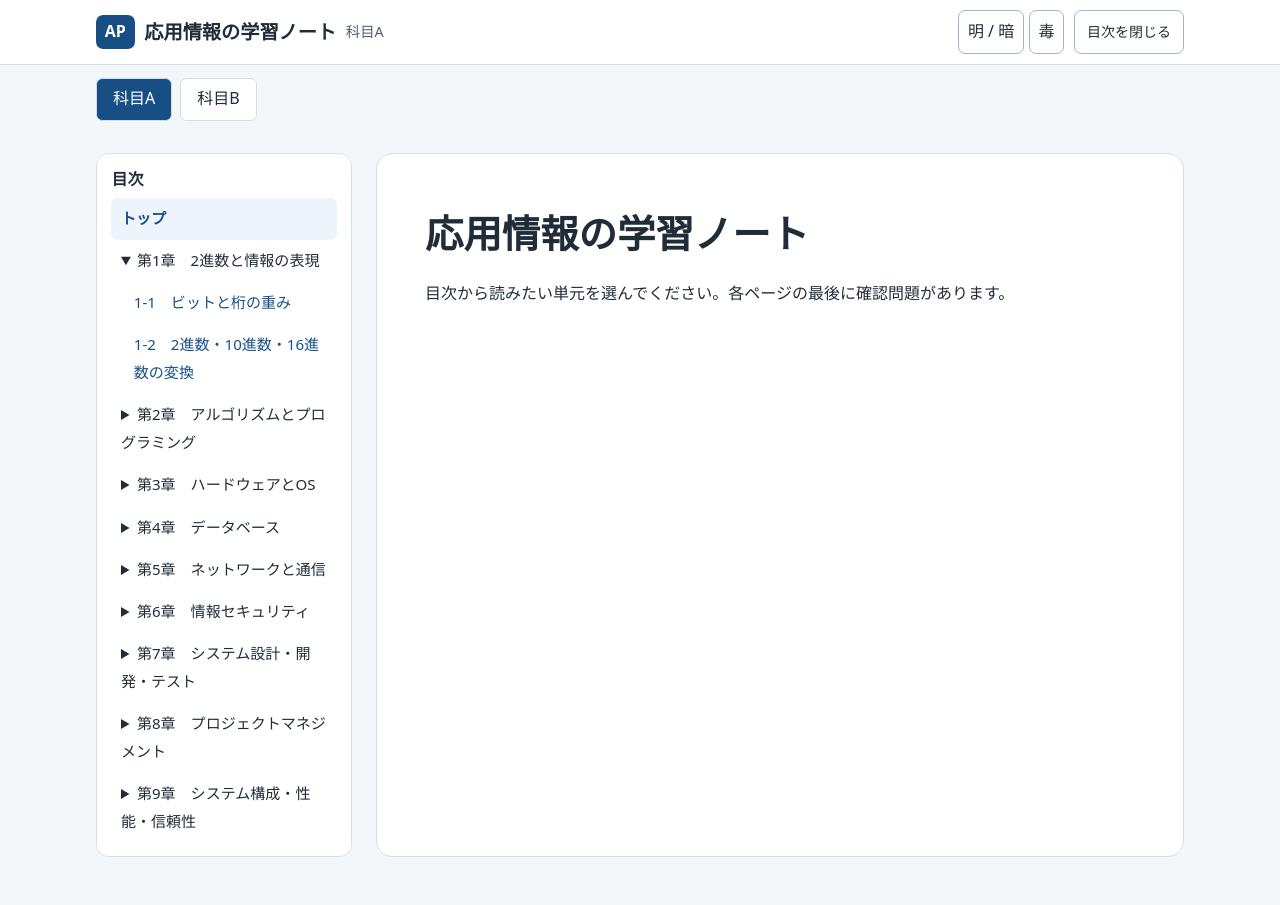
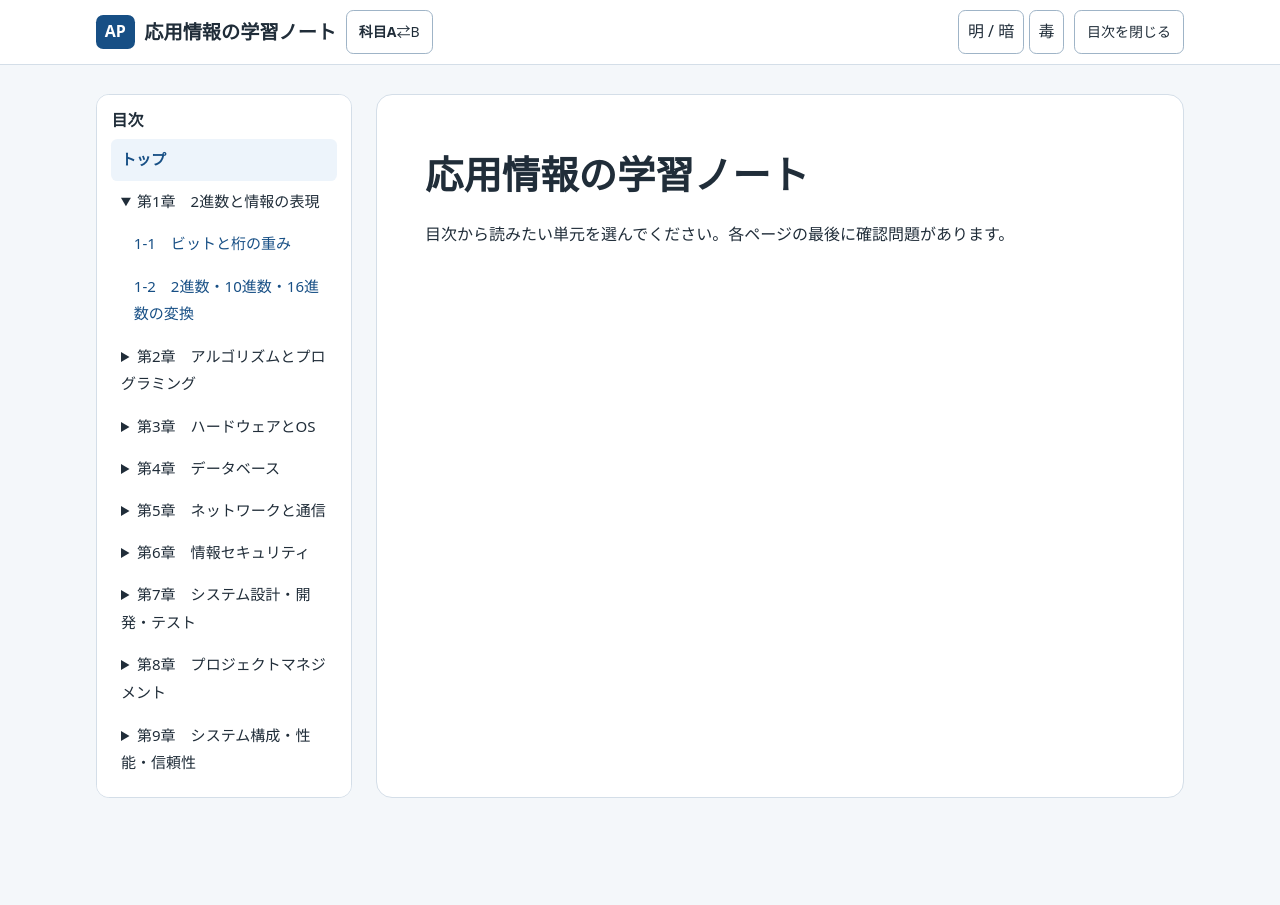
Before and after one commit to NEZIKI2149/github-test, a plain HTML site: page ap-study-note/index.html in a window 1280 px wide. After the commit the page ends 846 px from the top, so only its background shows below. Drawn offline with Linux system fonts and the light colour scheme.

Commit message:
Move subject toggle next to site title

```diff
--- a/ap-study-note/index.html
+++ b/ap-study-note/index.html
@@ -199,6 +199,9 @@
     .schedule-diagram .critical-edge { stroke: var(--accent); }
     [data-theme="dark"] canvas { background: #edf4fb; color: #202d39; }
     .theme-controls { display: flex; gap: .3rem; margin-left: auto; }
+    #subject-toggle { flex: none; white-space: nowrap; font-size: .875rem; }
+    #subject-toggle span { font-weight: 400; }
+    #subject-toggle [data-current] { font-weight: 750; }
     .theme-controls button { white-space: nowrap; padding-inline: .55rem; }
     #toc-toggle { margin-left: 0; }
     @media (max-width: 480px) {
@@ -212,7 +215,8 @@
 <body>
   <a class="skip" href="#main">本文へ移動</a>
   <header class="masthead">
-    <div class="masthead-inner"><span class="brand">AP</span><strong>応用情報の学習ノート</strong><span class="context">科目A</span>
+    <div class="masthead-inner"><span class="brand">AP</span><strong>応用情報の学習ノート</strong>
+      <button type="button" id="subject-toggle" aria-label="科目Aを表示中。科目Bに切り替える"><span data-current>科目A</span>⇄<span>B</span></button>
       <div class="theme-controls">
         <button id="theme-toggle" type="button" aria-label="暗い配色" aria-pressed="false">明 / 暗</button>
         <button id="poison-toggle" type="button" aria-label="毒モード" aria-pressed="false">毒</button>
@@ -242,13 +246,6 @@
       poison.addEventListener("click", () => saveTheme(root.dataset.standardTheme, root.dataset.theme !== "poison"));
     })();
   </script>
-  <div class="subject-switch" aria-label="科目の切り替え"><a href="#intro" id="subject-a">科目A</a><a href="#subject-b" id="subject-b-link">科目B</a></div>
-  <style>
-    .subject-switch { position: sticky; top: 4rem; z-index: 2; display: flex; gap: .5rem; max-width: 72rem; margin: .6rem auto 0; padding: .2rem clamp(1rem, 4vw, 2rem); background: var(--background); }
-    .subject-switch a { padding: .35rem 1rem; border: 1px solid var(--line); border-radius: .4rem; background: var(--paper); color: var(--ink); text-decoration: none; }
-    .subject-switch a[aria-current="page"] { background: var(--accent); color: var(--on-accent); }
-    @media (max-width: 760px) { .subject-switch { margin-top: .4rem; } nav { top: 7.6rem; } }
-  </style>
   <div class="layout">
     <nav id="toc" aria-label="学習の目次">
       <h2>目次</h2>
@@ -2305,15 +2302,22 @@ IN ──┼─ [L2] ─┼─ <mark>[GW]</mark> ─ OUT
       showSection(false);
     });
 
+    const subjectToggle = byId("subject-toggle");
+    const [subjectA, subjectB] = subjectToggle.querySelectorAll("span");
+    subjectToggle.addEventListener("click", () => {
+      location.hash = location.hash === "#subject-b" ? "intro" : "subject-b";
+    });
+
     function showSection(moveFocus) {
       const hash = location.hash.slice(1);
       const isSubjectB = hash === "subject-b";
       for (const item of subjectAItems) item.hidden = isSubjectB;
       subjectBNote.hidden = !isSubjectB;
-      byId("subject-a").toggleAttribute("aria-current", !isSubjectB);
-      byId("subject-b-link").toggleAttribute("aria-current", isSubjectB);
-      if (!isSubjectB) byId("subject-a").setAttribute("aria-current", "page");
-      if (isSubjectB) byId("subject-b-link").setAttribute("aria-current", "page");
+      subjectA.toggleAttribute("data-current", !isSubjectB);
+      subjectB.toggleAttribute("data-current", isSubjectB);
+      subjectToggle.setAttribute("aria-label", isSubjectB
+        ? "科目Bを表示中。科目Aに切り替える"
+        : "科目Aを表示中。科目Bに切り替える");
       if (narrowScreen.matches && isSubjectB && moveFocus) setTocOpen(true);
       const current = sections.find((section) => section.id === hash && section.id !== "welcome")
         ?? byId(narrowScreen.matches ? "welcome" : "intro");
```
